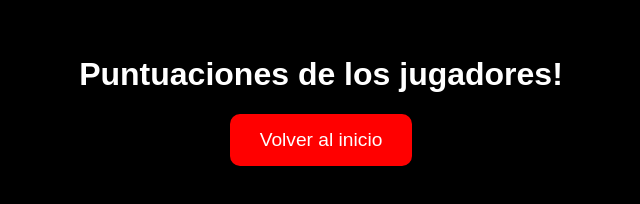
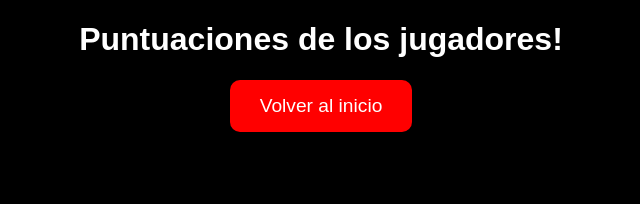
Before and after one commit to chrisx1610/Microproyecto-Simon-dice, a plain HTML site: page Puntuacion.html in a window 1280 px wide. Shown: the whole page, without its empty margins (319-959 px from the left). Drawn offline with Linux system fonts and the light colour scheme.

Commit message:
arreglo de bug en Puntuacion.html

```diff
--- a/EstiloPuntuacion.css
+++ b/EstiloPuntuacion.css
@@ -2,10 +2,9 @@ body {
     background-color: black;
     color: white;
     font-family: Arial, sans-serif;
-    display: flex;
-    flex-direction: column;
     align-items: center;
     justify-content: center;
+    text-align: center;
     height: 25vh;
     margin: 0;
 }
```
